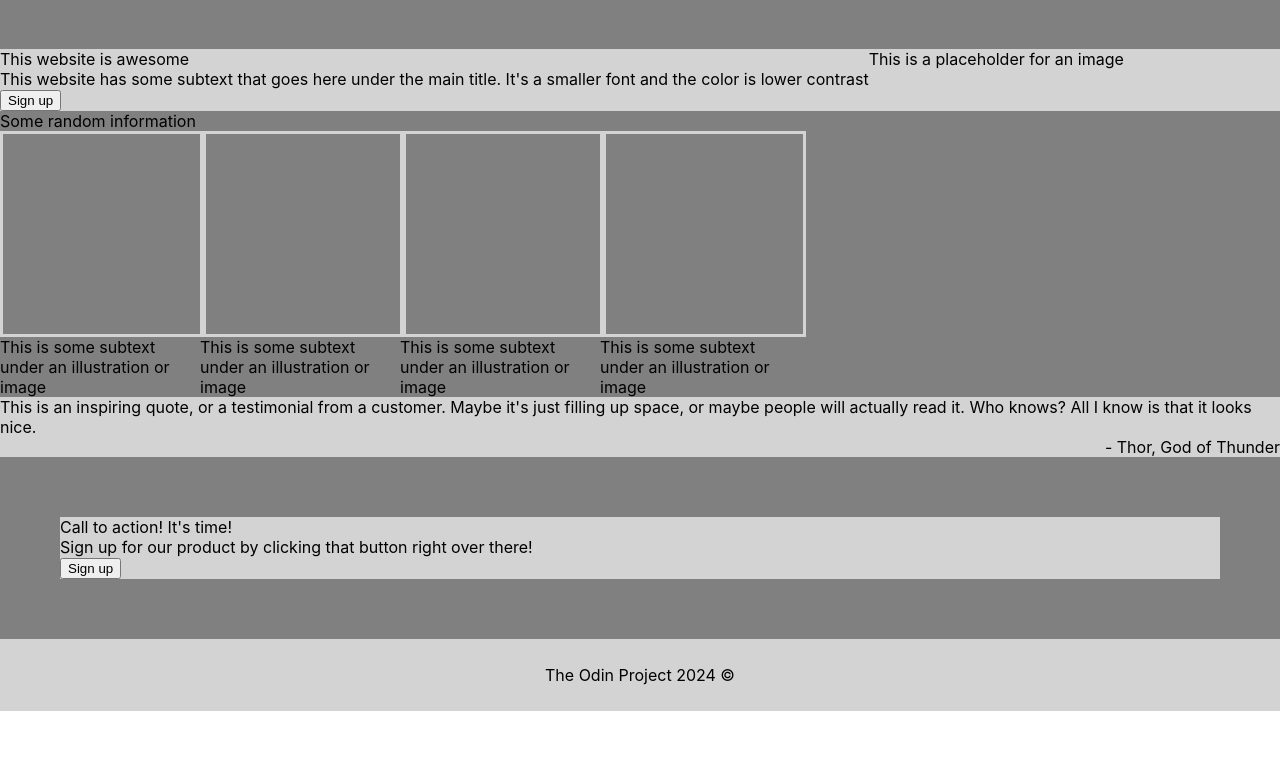
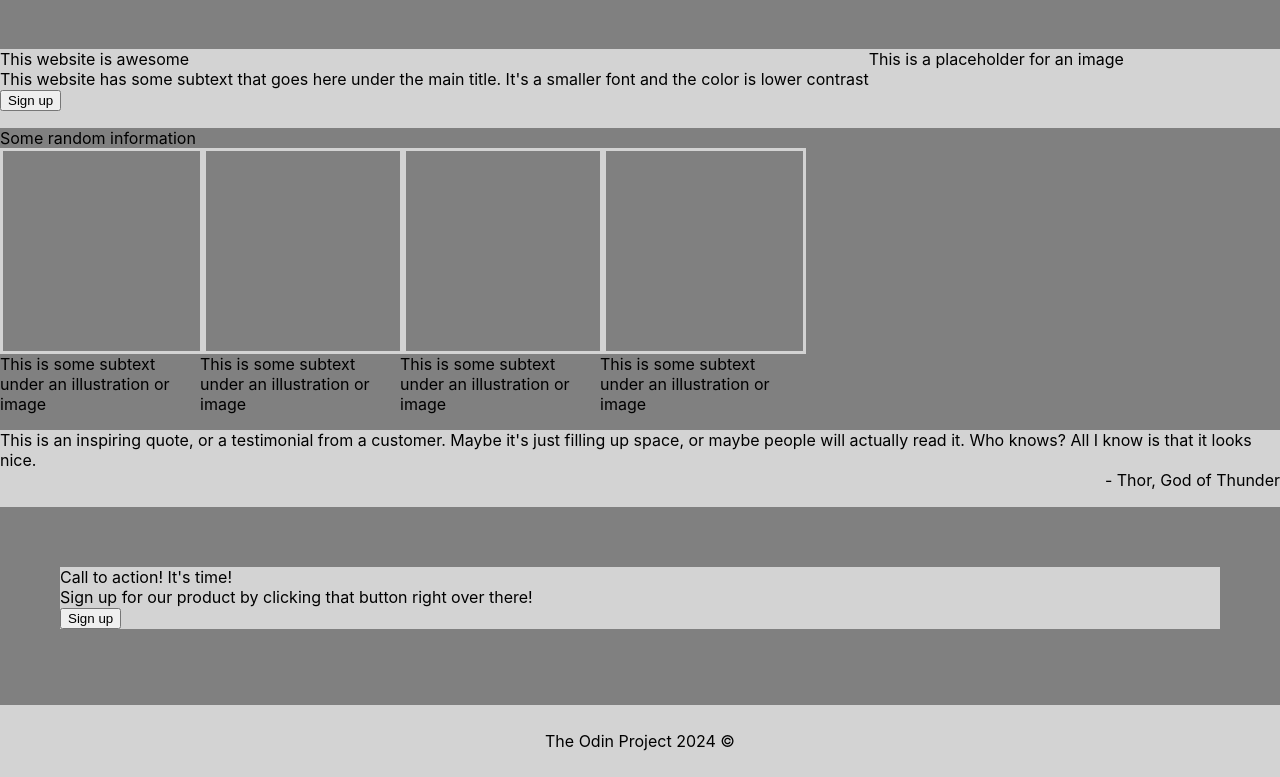
Before and after one commit to tanaka-chitete/landing-page, a plain HTML site: page index.html in a window 1280 px wide. Shown: the part 23-800 px from the top of the page. Drawn offline with Linux system fonts and the light colour scheme.

Commit message:
Stick footer to bottom of page

```diff
--- a/index.html
+++ b/index.html
@@ -20,7 +20,7 @@
         </ul>
       </div>
     </div>
-    <div class="body">
+    <div class="content">
       <div class="hero">
         <div class="text">
           <div>This website is awesome</div>
--- a/style.css
+++ b/style.css
@@ -24,12 +24,22 @@ a {
   background-color: gray;
 }
 
+.content {
+  display: flex;
+  flex-direction: column;
+  flex: 1;
+}
+
 .hero {
   display: flex;
+  flex: 1;
   background-color: lightgray;
 }
 
 .information {
+  display: flex;
+  flex-direction: column;
+  flex: 1;
   background-color: gray;
 }
 
@@ -49,6 +59,7 @@ a {
 
 .testimonial {
   display: flex;
+  flex: 1;
   flex-direction: column;
   background-color: lightgray;
 }
@@ -58,6 +69,7 @@ a {
 }
 
 .call-to-action {
+  flex: 1;
   background-color: gray;
   padding: 60px;
 }
```
